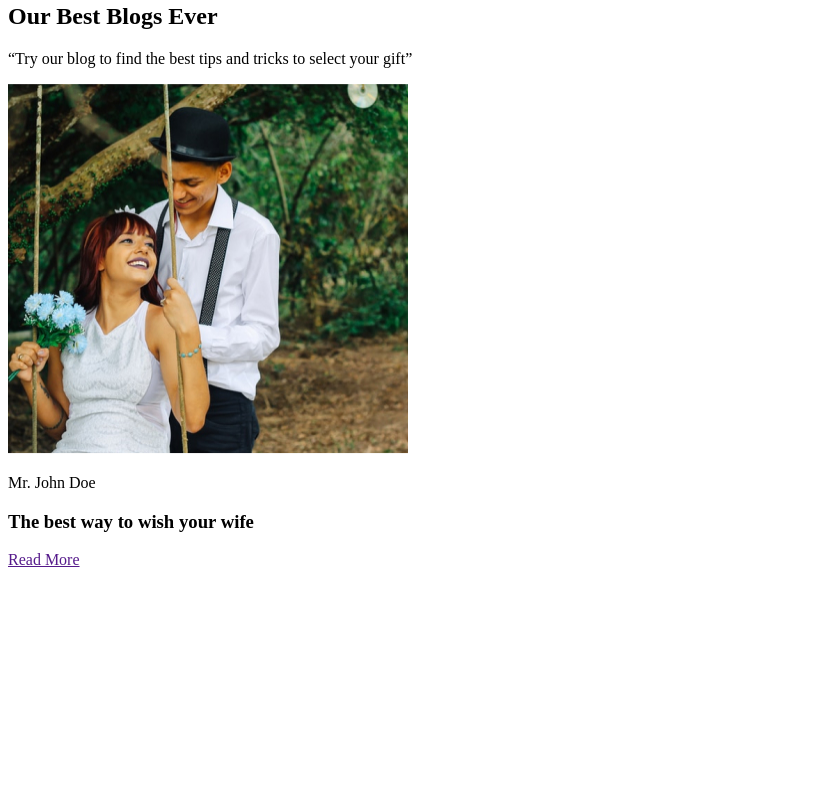
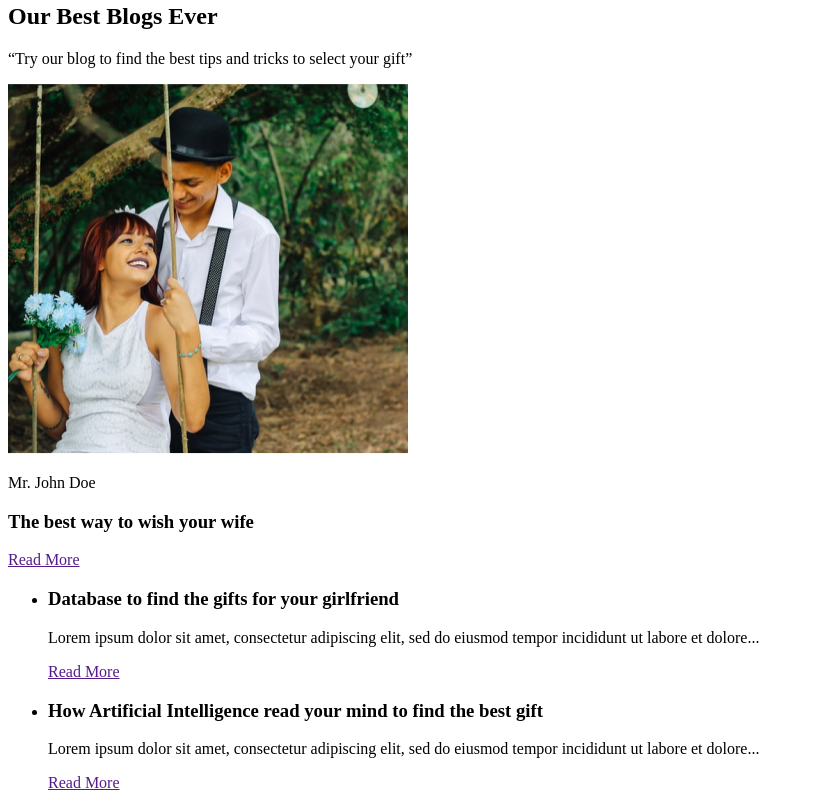
Before and after one commit to IhorKiy/teamwork, a plain HTML site: page index.html in a window 1280 px wide. Shown: the part 2762-3570 px from the top of the page, without its empty margins (0-814 px from the left). Before the commit the page ends 3339 px from the top, so only its background shows below. Drawn offline with Linux system fonts and the light colour scheme.

Commit message:
add section6

```diff
--- a/index.html
+++ b/index.html
@@ -85,5 +85,22 @@
         <a href="">Read More</a>
       </article>
     </section>
+    <section>
+      <h2 hidden>Our blog</h2>
+      <ul>
+        <li>
+          <h3>Database to find the gifts for your girlfriend</h3>
+          <p>Lorem ipsum dolor sit amet, consectetur adipiscing elit, sed do eiusmod tempor incididunt ut labore et dolore...</p>
+          <a href="">Read More</a>
+        </li>
+        <li>
+          <h3>How Artificial Intelligence read your mind to find the best gift</h3>
+          <p>Lorem ipsum dolor sit amet, consectetur adipiscing elit, sed do eiusmod tempor incididunt ut labore et dolore...</p>
+          <a href="">Read More</a>
+        </li>
+      </ul>
+
+
+    </section>
   </body>
 </html>
```
